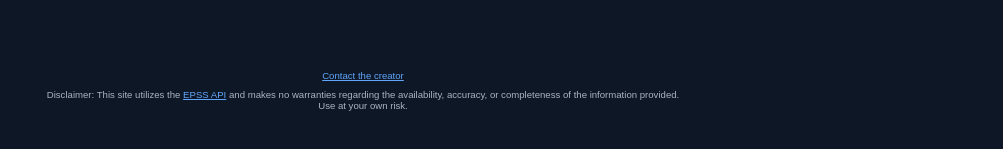
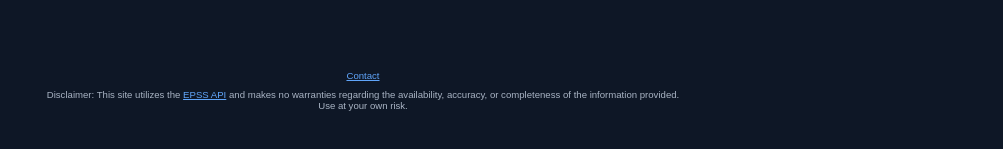
Before and after one commit to brandon-t-elliott/cve2epss, a Next.js app: page / in a window 1280 px wide. Shown: the part 641-790 px from the top of the page, without its empty margins (277-1280 px from the left). Built offline with nearby package versions, Linux system fonts and the light colour scheme.

Commit message:
small footer tweak

```diff
--- a/app/page.tsx
+++ b/app/page.tsx
@@ -111,7 +111,7 @@ export default function Home() {
             rel="noopener noreferrer"
             style={{ color: 'var(--highlight)', textDecoration: 'underline' }}
           >
-            Contact the creator
+            Contact
           </a>
         </p>
         <p style={{ marginTop: '0.5rem' }}>
```
